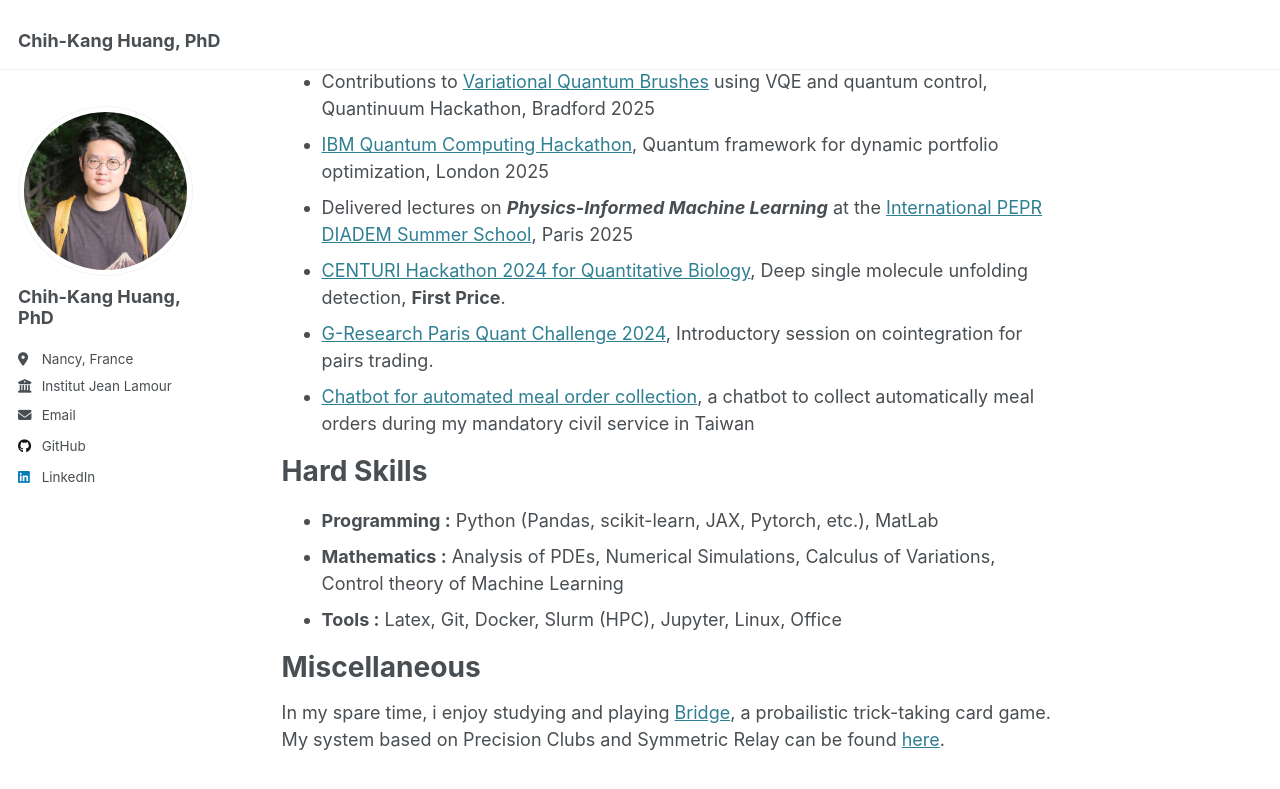
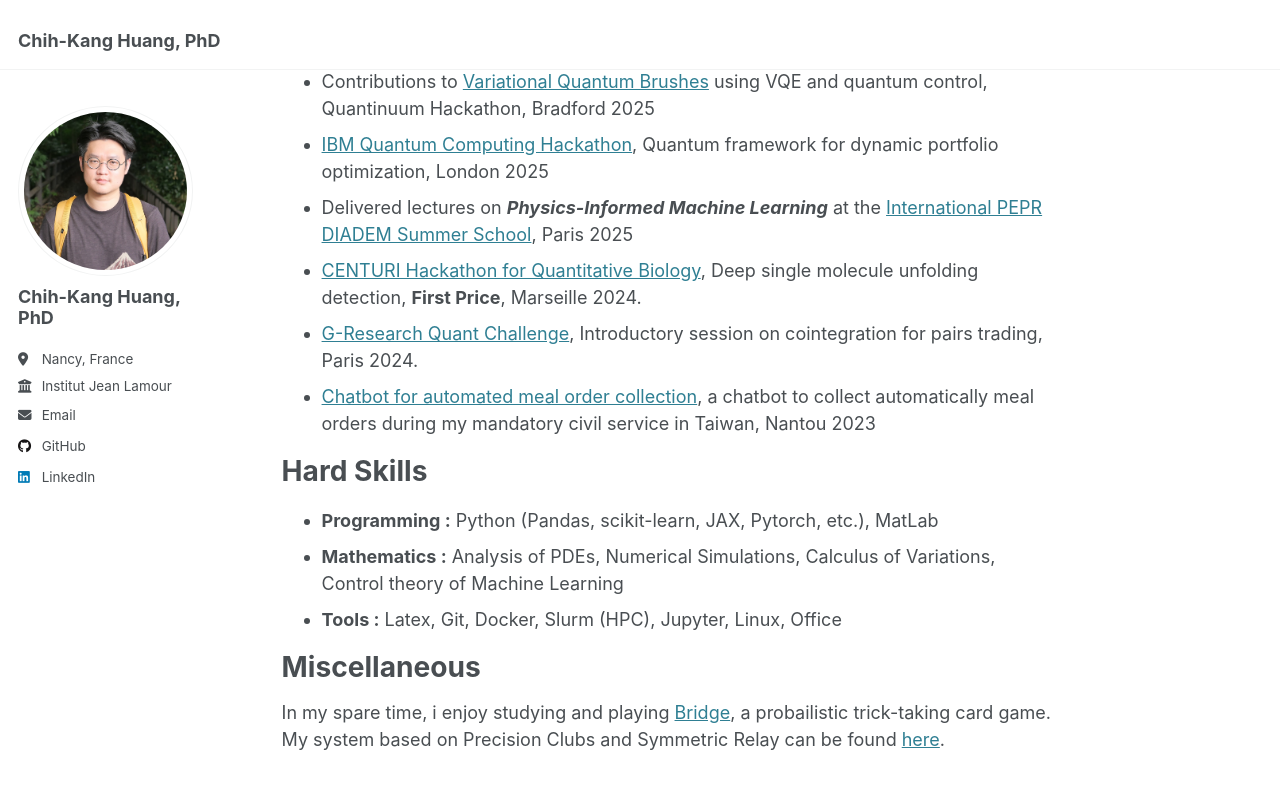
Before and after one commit to chih-kang-huang/chih-kang-huang.github.io, a Jekyll site: the page built from _pages/about.md, in a window 1280 px wide and 900 px high, scrolled down 955 px. Shown: the top 789 px of the window. Built offline with Jekyll 4.4.1, drawn with Linux system fonts in a browser that asks for light colours.

```diff
--- a/_pages/about.md
+++ b/_pages/about.md
@@ -37,9 +37,9 @@
 * Contributions to [Variational Quantum Brushes](https://github.com/moth-quantum/QuantumBrush) using VQE and quantum control, Quantinuum Hackathon, Bradford 2025
 * [IBM Quantum Computing Hackathon](https://www.theglobalcity.uk/insights/quantum-computing-hackathon), Quantum framework for dynamic portfolio optimization, London 2025
 * Delivered lectures on ***Physics-Informed Machine Learning*** at the [International PEPR DIADEM Summer School](https://ecolediadem.sciencesconf.org/resource/page/id/3), Paris 2025
-* [CENTURI Hackathon 2024 for Quantitative Biology](https://github.com/CENTURI-Hackathon-2024), Deep single molecule unfolding detection, **First Price**.
-* [G-Research Paris Quant Challenge 2024](https://www.gresearch.com/events/paris-quant-challenge/), Introductory session on cointegration for pairs trading.
-* [Chatbot for automated meal order collection](https://github.com/chih-kang-huang/nca-linebot), a chatbot to collect automatically meal orders during my mandatory civil service in Taiwan
+* [CENTURI Hackathon for Quantitative Biology](https://github.com/CENTURI-Hackathon-2024), Deep single molecule unfolding detection, **First Price**, Marseille 2024.
+* [G-Research Quant Challenge](https://www.gresearch.com/events/paris-quant-challenge/), Introductory session on cointegration for pairs trading, Paris 2024.
+* [Chatbot for automated meal order collection](https://github.com/chih-kang-huang/nca-linebot), a chatbot to collect automatically meal orders during my mandatory civil service in Taiwan, Nantou 2023
 
 Hard Skills
 ======
```
